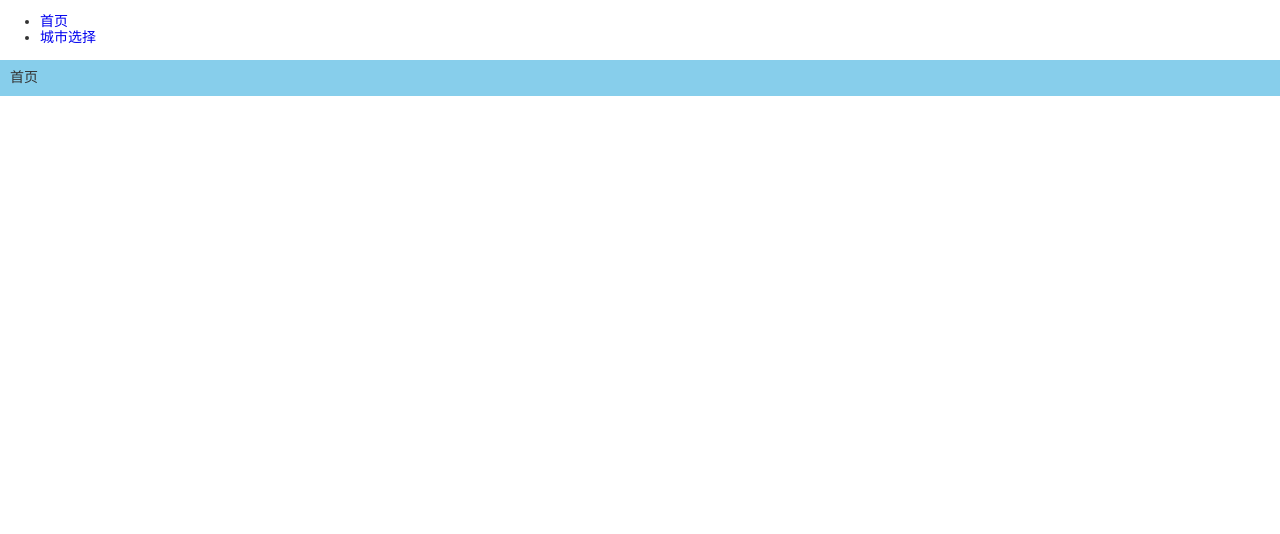
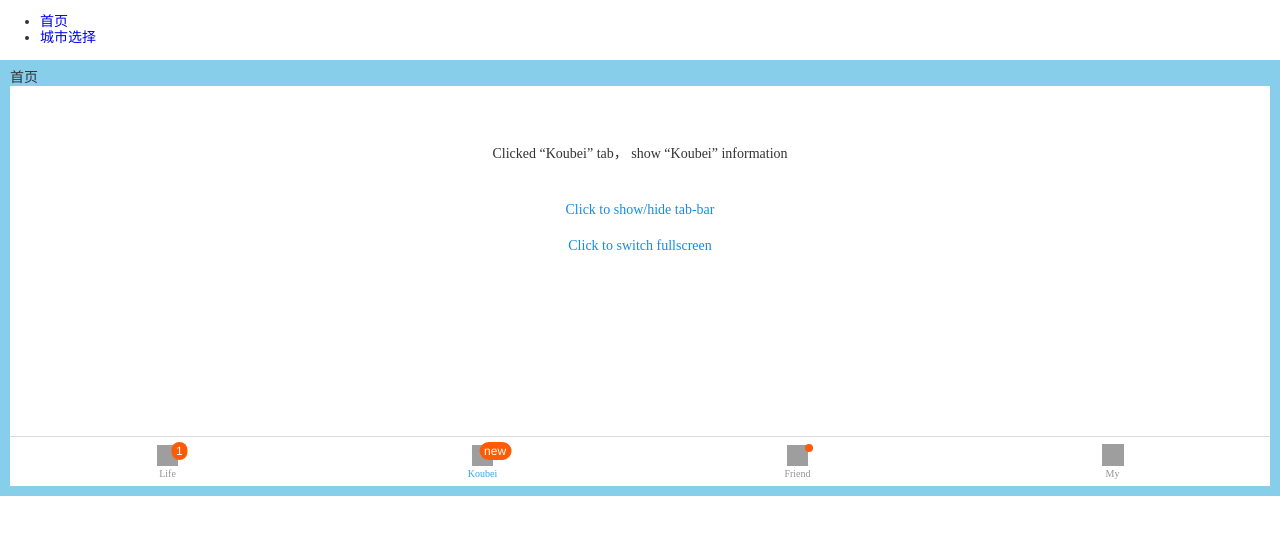
Before and after one commit to Ibeen-z/react_hkzf, a React (Create React App) app: page /home in a window 1280 px wide. Shown: the top 534 px of the page. Built offline with nearby package versions, Linux system fonts and the light colour scheme; grey boxes are pictures that could not be loaded.

Commit message:
实现TabBar（1基本使用）

```diff
--- a/src/pages/Home/index.js
+++ b/src/pages/Home/index.js
@@ -1,24 +1,207 @@
 import React from 'react'
-
-/*
-  1 在 pages 文件夹中创建 News/index.js 组件
-  2 在 Home 组件中，添加一个 Route 作为子路由（嵌套的路由）的出口
-  3 设置嵌套路由的 path，格式以父路由 path 开头（父组件展示，子组件才会展示）
-*/
-
-// 2.1 导入路由
 import { Route } from 'react-router-dom'
-
-// 2.2 导入News组件
 import News from '../News'
 
+// 导入 TabBar
+import { TabBar } from 'antd-mobile'
+
 export default class Home extends React.Component {
+  state = {
+    // 默认选中的TabBar菜单项
+    selectedTab: 'redTab',
+    // 用于控制TabBar的展示和隐藏。这个值应该是false，也就是不隐藏！
+    hidden: false,
+    // 全屏
+    fullScreen: false
+  }
+
+  // 渲染每个 TabBar.Item 的内容
+  renderContent(pageText) {
+    return (
+      <div
+        style={{
+          backgroundColor: 'white',
+          height: '100%',
+          textAlign: 'center'
+        }}
+      >
+        <div style={{ paddingTop: 60 }}>
+          Clicked “{pageText}” tab， show “{pageText}” information
+        </div>
+        <a
+          style={{
+            display: 'block',
+            marginTop: 40,
+            marginBottom: 20,
+            color: '#108ee9'
+          }}
+          onClick={e => {
+            e.preventDefault()
+            this.setState({
+              hidden: !this.state.hidden
+            })
+          }}
+        >
+          Click to show/hide tab-bar
+        </a>
+        <a
+          style={{ display: 'block', marginBottom: 600, color: '#108ee9' }}
+          onClick={e => {
+            e.preventDefault()
+            this.setState({
+              fullScreen: !this.state.fullScreen
+            })
+          }}
+        >
+          Click to switch fullscreen
+        </a>
+      </div>
+    )
+  }
+
   render() {
     return (
       <div style={{ backgroundColor: 'skyblue', padding: 10 }}>
         首页
         {/* 2.3 渲染子路由 */}
         <Route path="/home/news" component={News} />
+        {/* TabBar */}
+        <div
+          style={
+            this.state.fullScreen
+              ? { position: 'fixed', height: '100%', width: '100%', top: 0 }
+              : { height: 400 }
+          }
+        >
+          <TabBar
+            unselectedTintColor="#949494"
+            tintColor="#33A3F4"
+            barTintColor="white"
+            hidden={this.state.hidden}
+          >
+            <TabBar.Item
+              title="Life"
+              key="Life"
+              icon={
+                <div
+                  style={{
+                    width: '22px',
+                    height: '22px',
+                    background:
+                      'url(https://zos.alipayobjects.com/rmsportal/sifuoDUQdAFKAVcFGROC.svg) center center /  21px 21px no-repeat'
+                  }}
+                />
+              }
+              selectedIcon={
+                <div
+                  style={{
+                    width: '22px',
+                    height: '22px',
+                    background:
+                      'url(https://zos.alipayobjects.com/rmsportal/iSrlOTqrKddqbOmlvUfq.svg) center center /  21px 21px no-repeat'
+                  }}
+                />
+              }
+              selected={this.state.selectedTab === 'blueTab'}
+              badge={1}
+              onPress={() => {
+                this.setState({
+                  selectedTab: 'blueTab'
+                })
+              }}
+              data-seed="logId"
+            >
+              {this.renderContent('Life')}
+            </TabBar.Item>
+            <TabBar.Item
+              icon={
+                <div
+                  style={{
+                    width: '22px',
+                    height: '22px',
+                    background:
+                      'url(https://gw.alipayobjects.com/zos/rmsportal/BTSsmHkPsQSPTktcXyTV.svg) center center /  21px 21px no-repeat'
+                  }}
+                />
+              }
+              selectedIcon={
+                <div
+                  style={{
+                    width: '22px',
+                    height: '22px',
+                    background:
+                      'url(https://gw.alipayobjects.com/zos/rmsportal/ekLecvKBnRazVLXbWOnE.svg) center center /  21px 21px no-repeat'
+                  }}
+                />
+              }
+              title="Koubei"
+              key="Koubei"
+              badge={'new'}
+              selected={this.state.selectedTab === 'redTab'}
+              onPress={() => {
+                this.setState({
+                  selectedTab: 'redTab'
+                })
+              }}
+              data-seed="logId1"
+            >
+              {this.renderContent('Koubei')}
+            </TabBar.Item>
+            <TabBar.Item
+              icon={
+                <div
+                  style={{
+                    width: '22px',
+                    height: '22px',
+                    background:
+                      'url(https://zos.alipayobjects.com/rmsportal/psUFoAMjkCcjqtUCNPxB.svg) center center /  21px 21px no-repeat'
+                  }}
+                />
+              }
+              selectedIcon={
+                <div
+                  style={{
+                    width: '22px',
+                    height: '22px',
+                    background:
+                      'url(https://zos.alipayobjects.com/rmsportal/IIRLrXXrFAhXVdhMWgUI.svg) center center /  21px 21px no-repeat'
+                  }}
+                />
+              }
+              title="Friend"
+              key="Friend"
+              dot
+              selected={this.state.selectedTab === 'greenTab'}
+              onPress={() => {
+                this.setState({
+                  selectedTab: 'greenTab'
+                })
+              }}
+            >
+              {this.renderContent('Friend')}
+            </TabBar.Item>
+            <TabBar.Item
+              icon={{
+                uri:
+                  'https://zos.alipayobjects.com/rmsportal/asJMfBrNqpMMlVpeInPQ.svg'
+              }}
+              selectedIcon={{
+                uri:
+                  'https://zos.alipayobjects.com/rmsportal/gjpzzcrPMkhfEqgbYvmN.svg'
+              }}
+              title="My"
+              key="my"
+              selected={this.state.selectedTab === 'yellowTab'}
+              onPress={() => {
+                this.setState({
+                  selectedTab: 'yellowTab'
+                })
+              }}
+            >
+              {this.renderContent('My')}
+            </TabBar.Item>
+          </TabBar>
+        </div>
       </div>
     )
   }
```
Also changed, not shown: src/App.js (+0 -7 lines).
